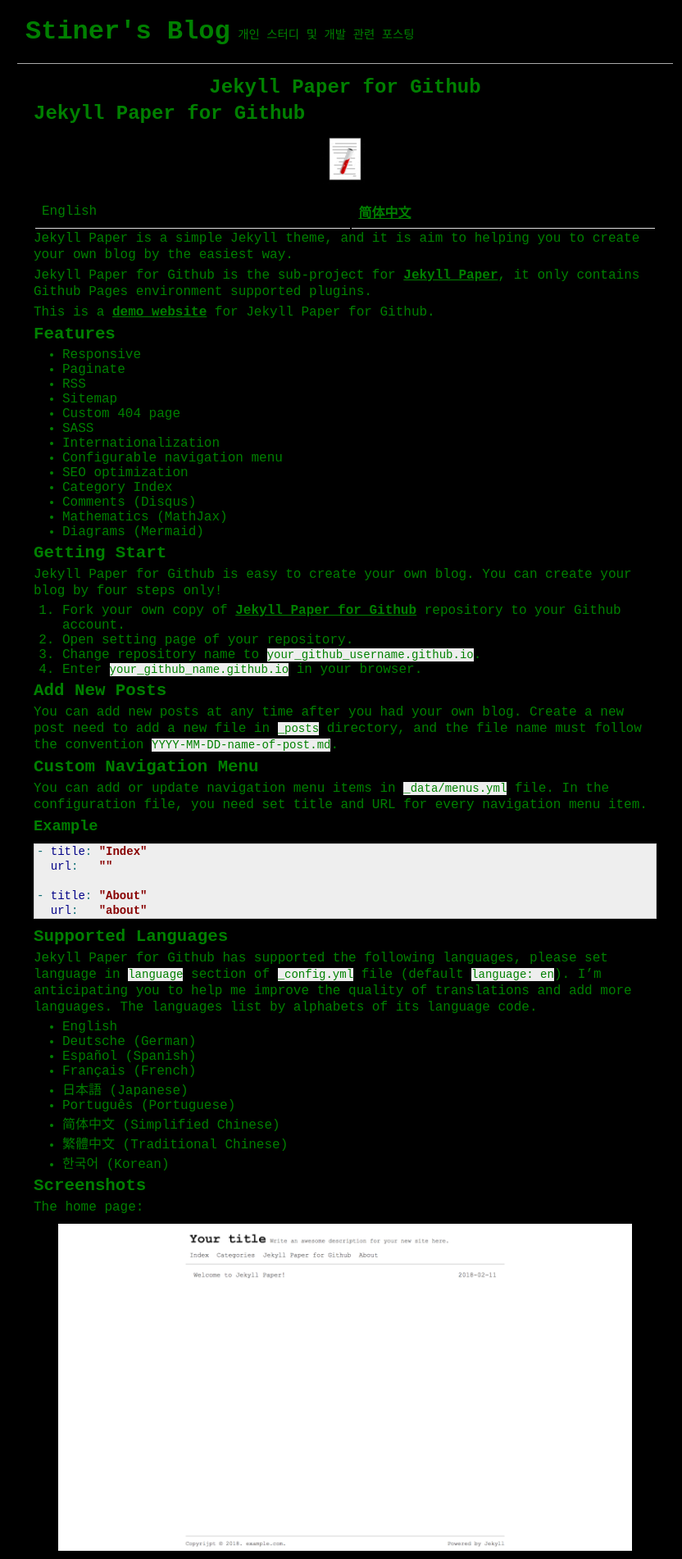
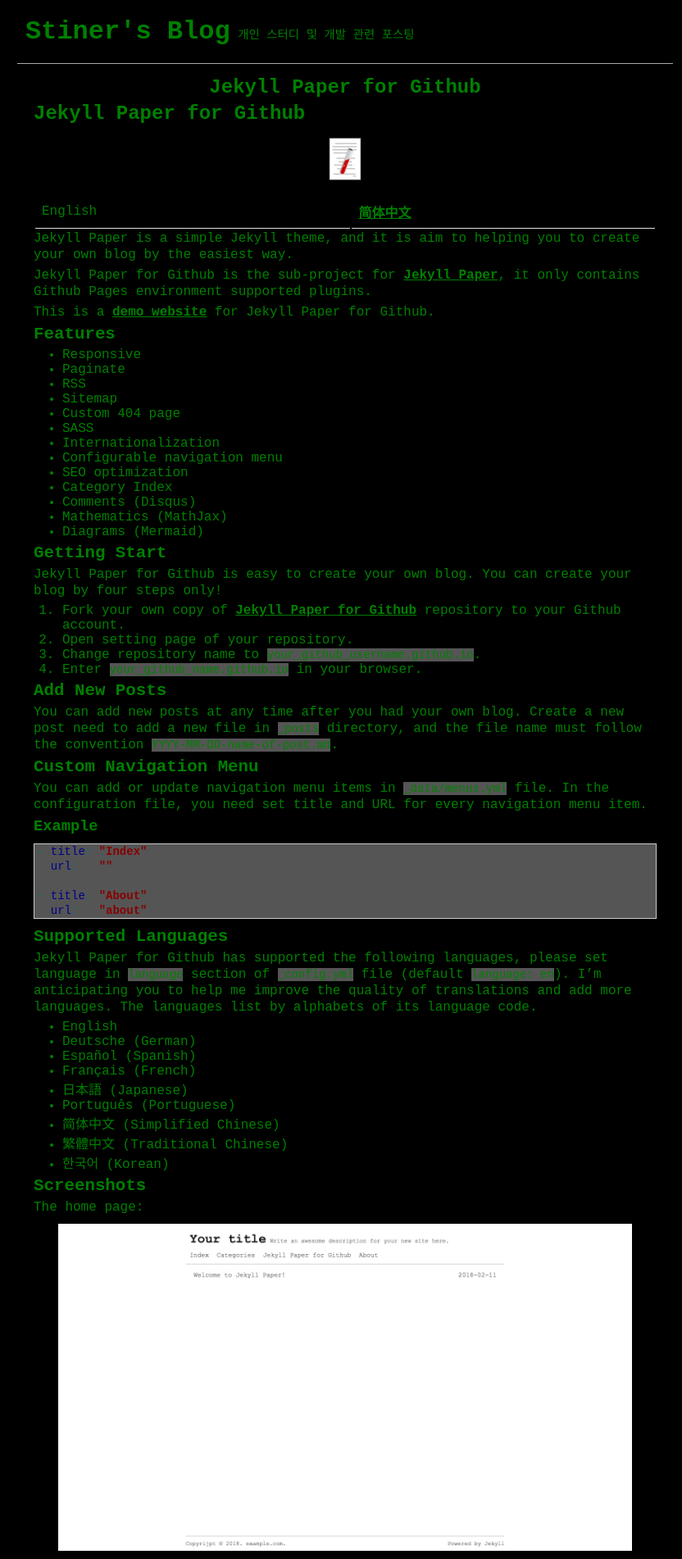
Before and after one commit to Stiner/stiner.github.io, a Jekyll site: the page built from MANUAL.md, in a window 1280 px wide. Shown: the top 1902 px of the page at 82% size, without its empty margins (219-1051 px from the left). Built offline with Jekyll 4.4.1, drawn with Linux system fonts in a browser that asks for light colours; our own code applies the rules of GitHub Pages for plain Markdown files.

Commit message:
스타일 변경 테스트

```diff
--- a/_sass/highlighter.scss
+++ b/_sass/highlighter.scss
@@ -9,11 +9,11 @@
   overflow-x: auto;
   font-size: 14px;
   text-indent: 0px;
-  background-color: #eee;
+  background-color: #555;
   box-shadow: 3px 3px rgba(0, 0, 0, 0.1);
 }
 
 .highlighter-rouge {
   font-size: 14px;
-  background-color: #eee;
+  background-color: #555;
 }
```
